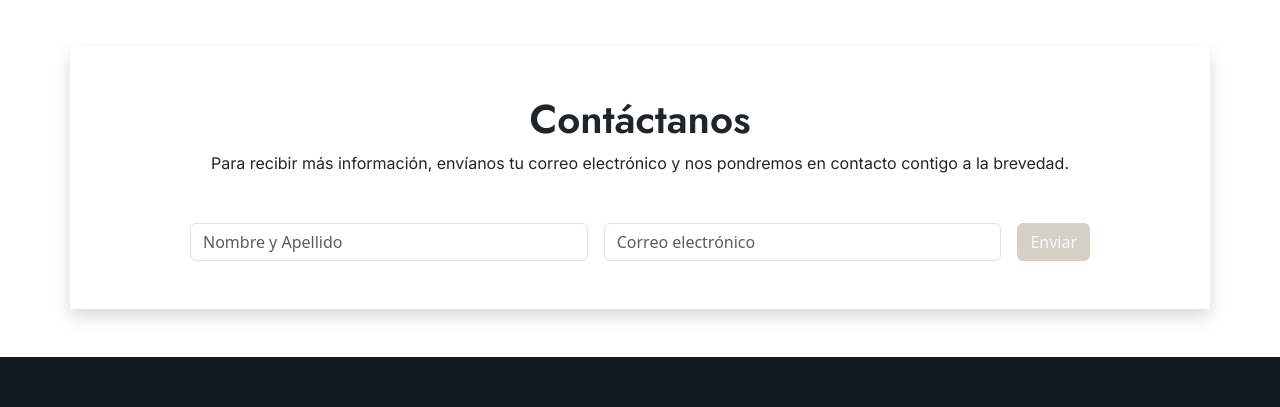
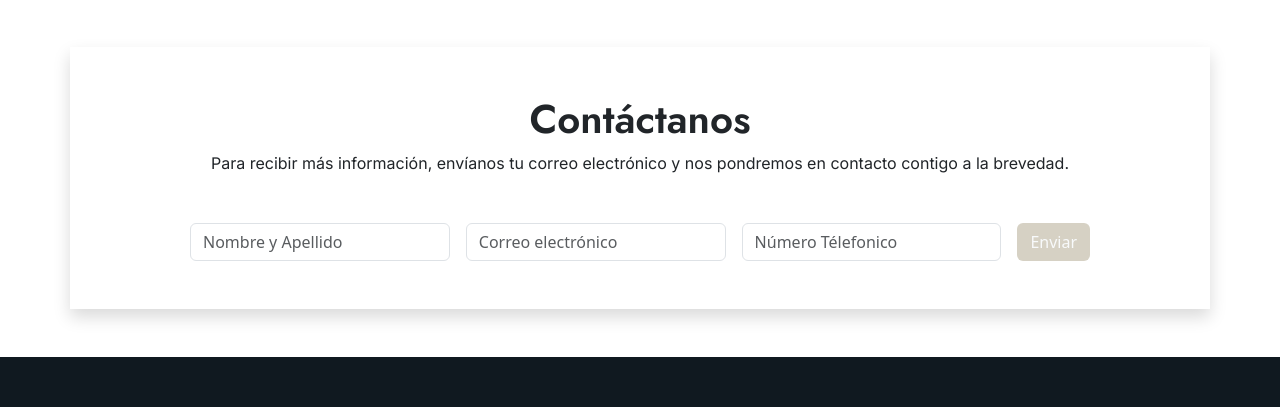
Before and after one commit to anacerillos/landing-origen, a plain HTML site: page index.html in a window 1280 px wide. Shown: the part 2906-3313 px from the top of the page. Drawn offline with nearby package versions, Linux system fonts and the light colour scheme.

Commit message:
ultimos detalles enlaces

```diff
--- a/index.html
+++ b/index.html
@@ -153,7 +153,7 @@
 
                             <input type="text" name="name" class="form-control" placeholder="Nombre y Apellido">
                             <input type="email" name="email" class="form-control" placeholder="Correo electrónico">
-
+                            <input type="telefono" name="telefono" class="form-control" placeholder="Número Télefonico">
                             <input type="submit" class="btn btn-1 align-self-center" value="Enviar">
 
                         </form>
```
